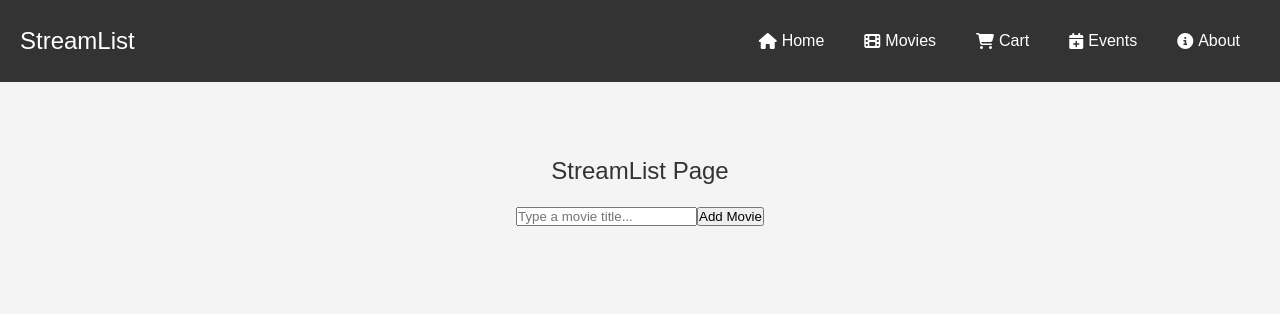
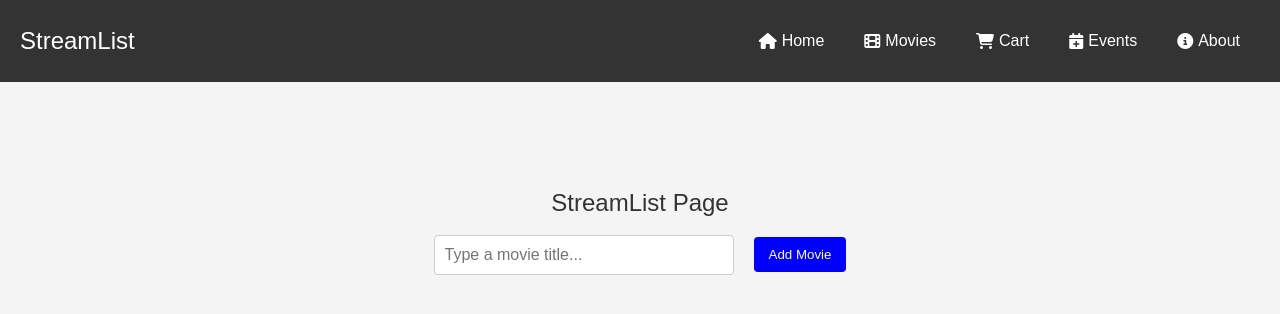
Before and after one commit to TylerMappes/streamlist-app, a React (Create React App) app: page / in a window 1280 px wide. Shown: the top 314 px of the page. Built offline with nearby package versions, Linux system fonts and the light colour scheme.

Commit message:
Update StreamList.css

```diff
--- a/src/components/StreamList.css
+++ b/src/components/StreamList.css
@@ -1,26 +1,97 @@
 .streamlist-container {
   text-align: center; /* Center the content inside the container */
+  padding: 20px; /* Consistent padding as in events */
   margin-top: 50px; /* Add space above the content */
 }
 
-.search-container {
-  display: flex; /* Arrange search icon and input in a row */
-  justify-content: center; /* Center the entire search section */
-  align-items: center; /* Vertically center the icon and input */
-  margin-top: 20px; /* Space above the search section */
+.input-container {
+  display: flex; /* Arrange input and button in a row */
+  justify-content: center; /* Center the input and button */
+  align-items: center; /* Vertically center elements */
+  gap: 10px; /* Space between input and button */
+  margin-bottom: 20px; /* Space below the input section */
 }
 
-.search-bar {
-  width: 300px; /* Width of the search input */
-  padding: 10px; /* Add padding inside the search input */
-  font-size: 16px; /* Adjust font size */
-  border: 1px solid #ccc; /* Border around input */
+.movie-input {
+  width: 300px; /* Set width for movie input */
+  padding: 10px; /* Add padding inside the input */
+  border: 1px solid #ccc; /* Border styling similar to Events */
   border-radius: 4px; /* Rounded corners */
-  outline: none; /* Remove default focus outline */
+  font-size: 16px; /* Font size for consistency */
 }
 
-.search-icon {
-  margin-right: 10px; /* Space between search icon and input */
-  color: #333; /* Color of the search icon */
-  font-size: 20px; /* Adjust icon size */
+.submit-button {
+  background-color: blue; /* Set button background */
+  color: white; /* Set button text color */
+  border: none; /* Remove button border */
+  padding: 10px 15px; /* Button padding */
+  cursor: pointer; /* Pointer cursor on hover */
+  border-radius: 4px; /* Rounded button corners */
+  transition: background-color 0.3s ease; /* Smooth hover transition */
+  margin-left: 10px; /* Add space between input and button */
 }
+
+.submit-button:hover {
+  background-color: darkblue; /* Darker button background on hover */
+}
+
+.movie-list {
+  list-style-type: none; /* Remove bullet points */
+  padding: 0; /* Remove default padding */
+  margin-top: 20px; /* Space above the list */
+}
+
+.movie-list li {
+  display: flex; /* Arrange movie text and buttons in a row */
+  justify-content: center; /* Center movie items */
+  align-items: center; /* Vertically align items */
+  margin: 10px 0; /* Space between list items */
+}
+
+.movie-list li span {
+  margin-right: 10px; /* Space between text and buttons */
+}
+
+.watched-button,
+.edit-button,
+.delete-button {
+  background-color: blue; /* Button background color */
+  color: white; /* Button text color */
+  border: none; /* Remove button border */
+  padding: 5px 10px; /* Smaller padding for list buttons */
+  cursor: pointer; /* Pointer cursor on hover */
+  border-radius: 4px; /* Rounded corners */
+  transition: background-color 0.3s; /* Smooth hover transition */
+  margin: 0 5px; /* Horizontal margin between buttons */
+}
+
+.watched-button:hover,
+.edit-button:hover,
+.delete-button:hover {
+  background-color: darkblue; /* Darker background on hover */
+}
+
+.edit-input {
+  padding: 5px; /* Padding inside edit input */
+  border: 1px solid #ccc; /* Border for input */
+  border-radius: 4px; /* Rounded corners */
+  margin-right: 10px; /* Space between input and save button */
+}
+
+.save-button {
+  background-color: green; /* Save button background color */
+  color: white; /* Save button text color */
+  border: none; /* Remove border */
+  padding: 5px 10px; /* Padding for the save button */
+  cursor: pointer; /* Pointer cursor on hover */
+  border-radius: 4px; /* Rounded corners */
+  transition: background-color 0.3s; /* Smooth hover transition */
+}
+
+.save-button:hover {
+  background-color: darkgreen; /* Darker save button on hover */
+}
+
+.watched {
+  text-decoration: line-through; /* Line-through for watched movies */
+}
```
